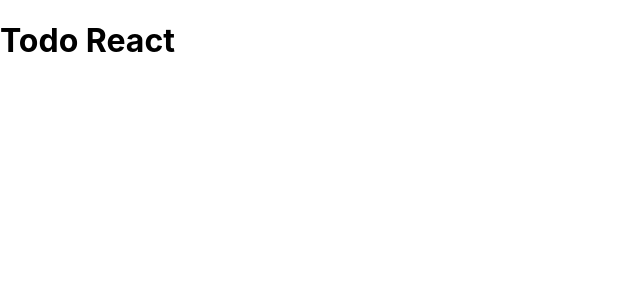
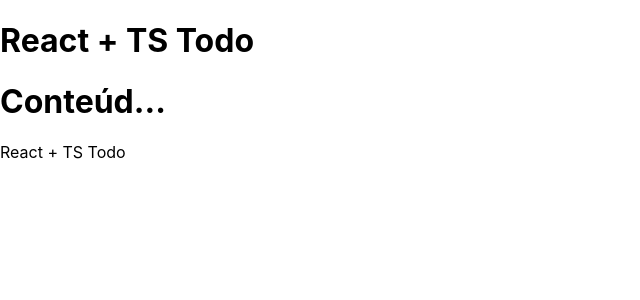
Before and after one commit to anaalmeida-v/JSModerno-TS-ProjetoAPI, a React (Create React App) app in the folder todo_react/: page / in a window 1280 px wide. Shown: the top 300 px of the page, without its empty margins (0-640 px from the left). Built offline with nearby package versions, Linux system fonts and the light colour scheme; the HTML template or start-up script is replaced by a standard one.

Commit message:
Criando header e footer

```diff
--- a/todo_react/src/App.tsx
+++ b/todo_react/src/App.tsx
@@ -1,9 +1,15 @@
-import React from 'react';
+import React from "react";
+
+//components
+import Header from "./components/Header";
+import Footer from "./components/Footer";
 
 function App() {
   return (
-    <div className="App">
-      <h1>Todo React</h1>
+    <div>
+      <Header />
+      <h1>Conteúd...</h1>
+      <Footer />
     </div>
   );
 }
--- /dev/null
+++ b/todo_react/src/components/Footer.tsx
@@ -0,0 +1,13 @@
+import React from "react";
+
+const Footer = () => {
+  return (
+    <footer>
+      <p>
+        <span>React + TS Todo</span>
+      </p>
+    </footer>
+  );
+};
+
+export default Footer;
--- /dev/null
+++ b/todo_react/src/components/Header.tsx
@@ -0,0 +1,11 @@
+import React from "react";
+
+const Header = () => {
+  return (
+    <header>
+      <h1>React + TS Todo</h1>
+    </header>
+  );
+};
+
+export default Header;
```
